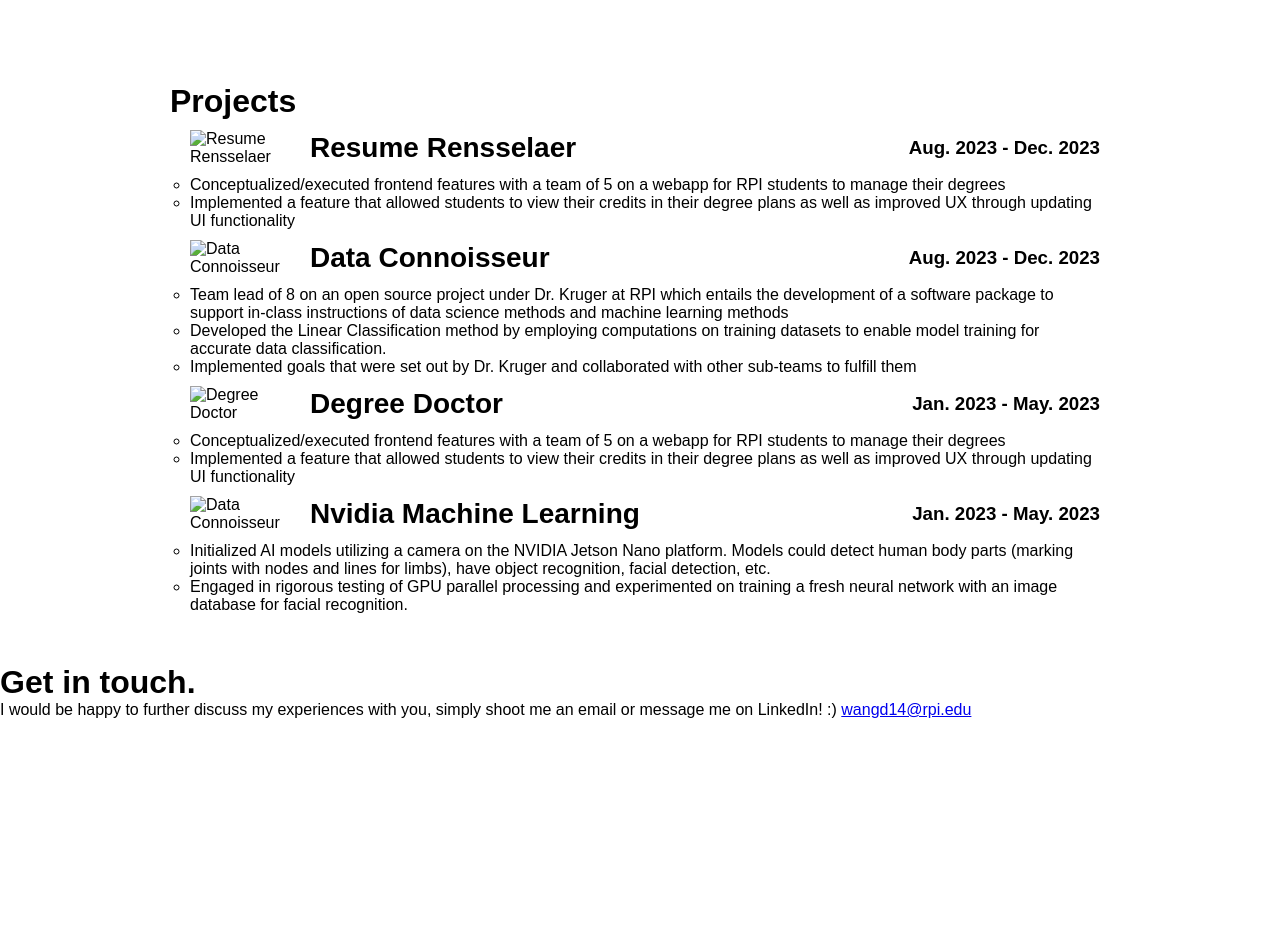
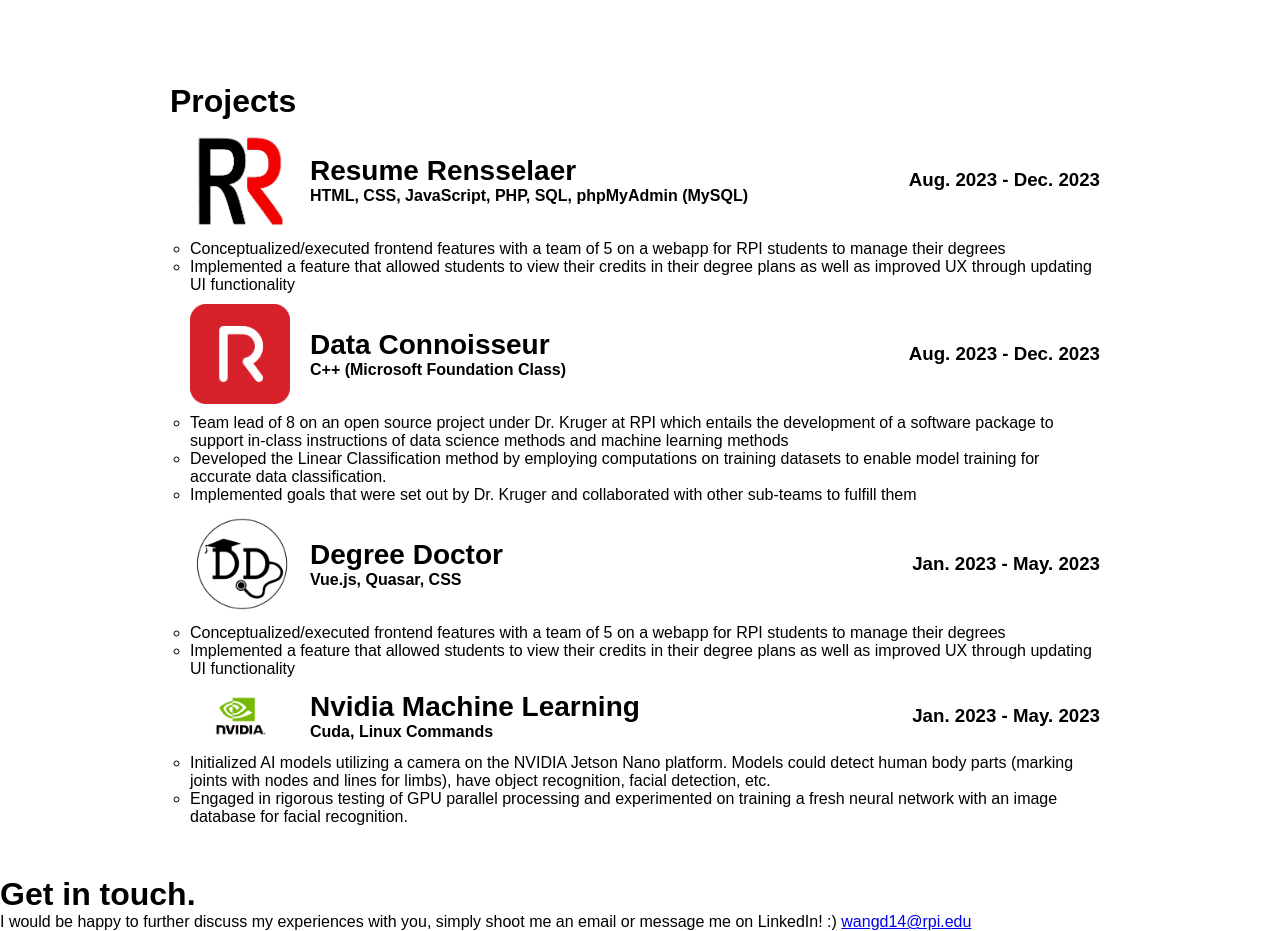
Before and after one commit to wangd14/personal-site, a plain HTML site: page index.html in a window 1280 px wide. Shown: the part 1060-1991 px from the top of the page. Before the commit the page ends 1779 px from the top, so only its background shows below. Drawn offline with Linux system fonts and the light colour scheme.

Commit message:
Finish Project Section
Project section is finished but could use some touchup

```diff
--- a/index.html
+++ b/index.html
@@ -90,9 +90,15 @@
         <li class="project">
           <div class="project-title-line">
             <div class="project-image-role">
-              <img src="" alt="Resume Rensselaer" />
+              <img
+                src="./images/ResumeRensselaer_removedBackground.png"
+                alt="Resume Rensselaer"
+              />
               <div class="project-title-group">
                 <h1 class="project-title">Resume Rensselaer</h1>
+                <h4 class="project-tech">
+                  HTML, CSS, JavaScript, PHP, SQL, phpMyAdmin (MySQL)
+                </h4>
               </div>
             </div>
             <h3 class="project-date">Aug. 2023 - Dec. 2023</h3>
@@ -113,9 +119,10 @@
         <li class="project">
           <div class="project-title-line">
             <div class="project-image-role">
-              <img src="" alt="Data Connoisseur" />
+              <img src="./images/logo-square-red.png" alt="Data Connoisseur" />
               <div class="project-title-group">
                 <h1 class="project-title">Data Connoisseur</h1>
+                <h4 class="project-tech">C++ (Microsoft Foundation Class)</h4>
               </div>
             </div>
             <h3 class="project-date">Aug. 2023 - Dec. 2023</h3>
@@ -142,9 +149,10 @@
         <li class="project">
           <div class="project-title-line">
             <div class="project-image-role">
-              <img src="" alt="Degree Doctor" />
+              <img src="./images/Degree_Doctor_logo.png" alt="Degree Doctor" />
               <div class="project-title-group">
                 <h1 class="project-title">Degree Doctor</h1>
+                <h4 class="project-tech">Vue.js, Quasar, CSS</h4>
               </div>
             </div>
             <h3 class="project-date">Jan. 2023 - May. 2023</h3>
@@ -165,9 +173,13 @@
         <li class="project">
           <div class="project-title-line">
             <div class="project-image-role">
-              <img src="" alt="Data Connoisseur" />
+              <img
+                src="./images/01-nvidia-logo-vert-500x200-2c50-l@2x.png"
+                alt="Data Connoisseur"
+              />
               <div class="project-title-group">
                 <h1 class="project-title">Nvidia Machine Learning</h1>
+                <h4 class="project-tech">Cuda, Linux Commands</h4>
               </div>
             </div>
             <h3 class="project-date">Jan. 2023 - May. 2023</h3>
```
Also changed, not shown: images/01-nvidia-logo-vert-500x200-2c50-l@2x.png (added), images/Degree_Doctor_logo.png (added), images/ResumeRensselaer_removedBackground.png (added), images/logo-square-red.png (added).
